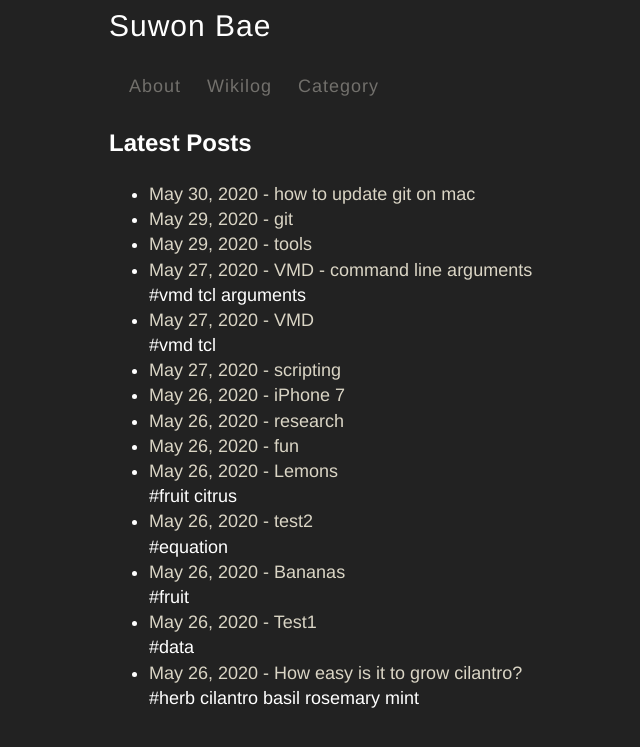
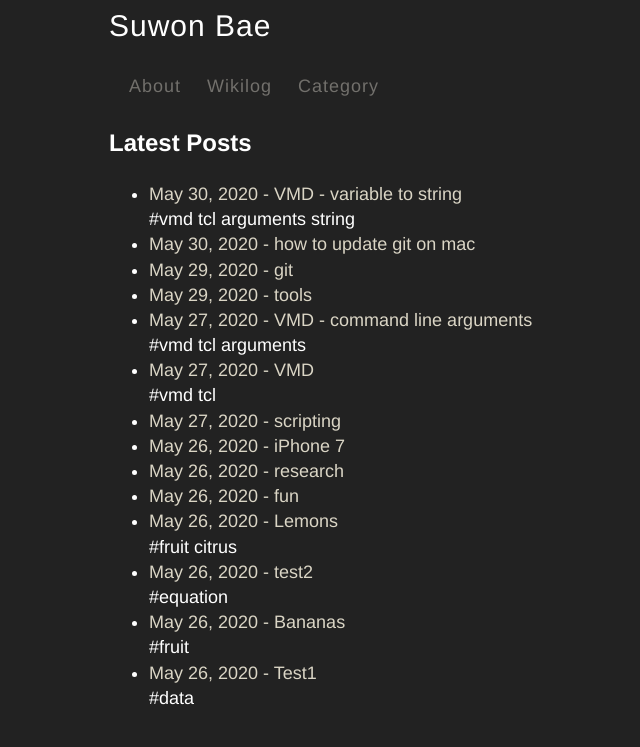
Before and after one commit to suwonbae/suwonbae.github.io_wiki, a Jekyll site: the page built from index.html, in a window 1280 px wide. Shown: the top 747 px of the page, without its empty margins (131-771 px from the left). Built offline with Jekyll 4.4.1, drawn with Linux system fonts in a browser that asks for light colours.

```diff
--- a/_data/tagList.yml
+++ b/_data/tagList.yml
@@ -8,5 +8,6 @@
 - herb
 - mint
 - rosemary
+- string
 - tcl
 - vmd
--- a/_data/tagMap.yml
+++ b/_data/tagMap.yml
@@ -4,12 +4,15 @@ equation:
     - {fileName: 2020-05-22-test2}
 vmd:
     - {fileName: arguments}
+    - {fileName: variable-to-string}
     - {fileName: VMD}
 tcl:
     - {fileName: arguments}
+    - {fileName: variable-to-string}
     - {fileName: VMD}
 arguments:
     - {fileName: arguments}
+    - {fileName: variable-to-string}
 fruit:
     - {fileName: bananas}
     - {fileName: lemons}
@@ -25,3 +28,5 @@ mint:
     - {fileName: growingherb}
 citrus:
     - {fileName: lemons}
+string:
+    - {fileName: variable-to-string}
```
Also changed, not shown: _data/pageMap.yml (+10 -2 lines), _wikis/index.md (+2 -1 lines), _wikis/variable-to-string.md (added, +25 -0 lines).
